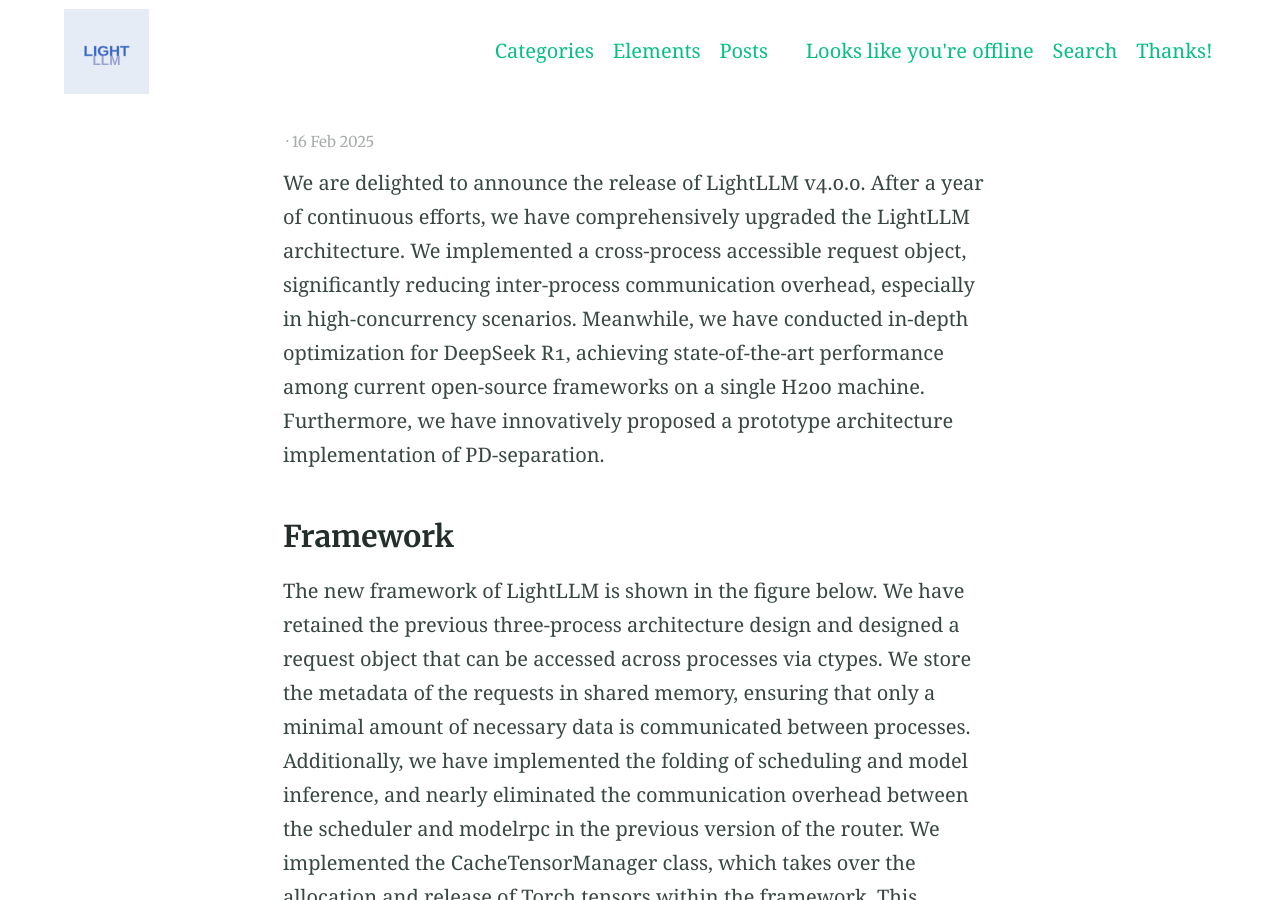
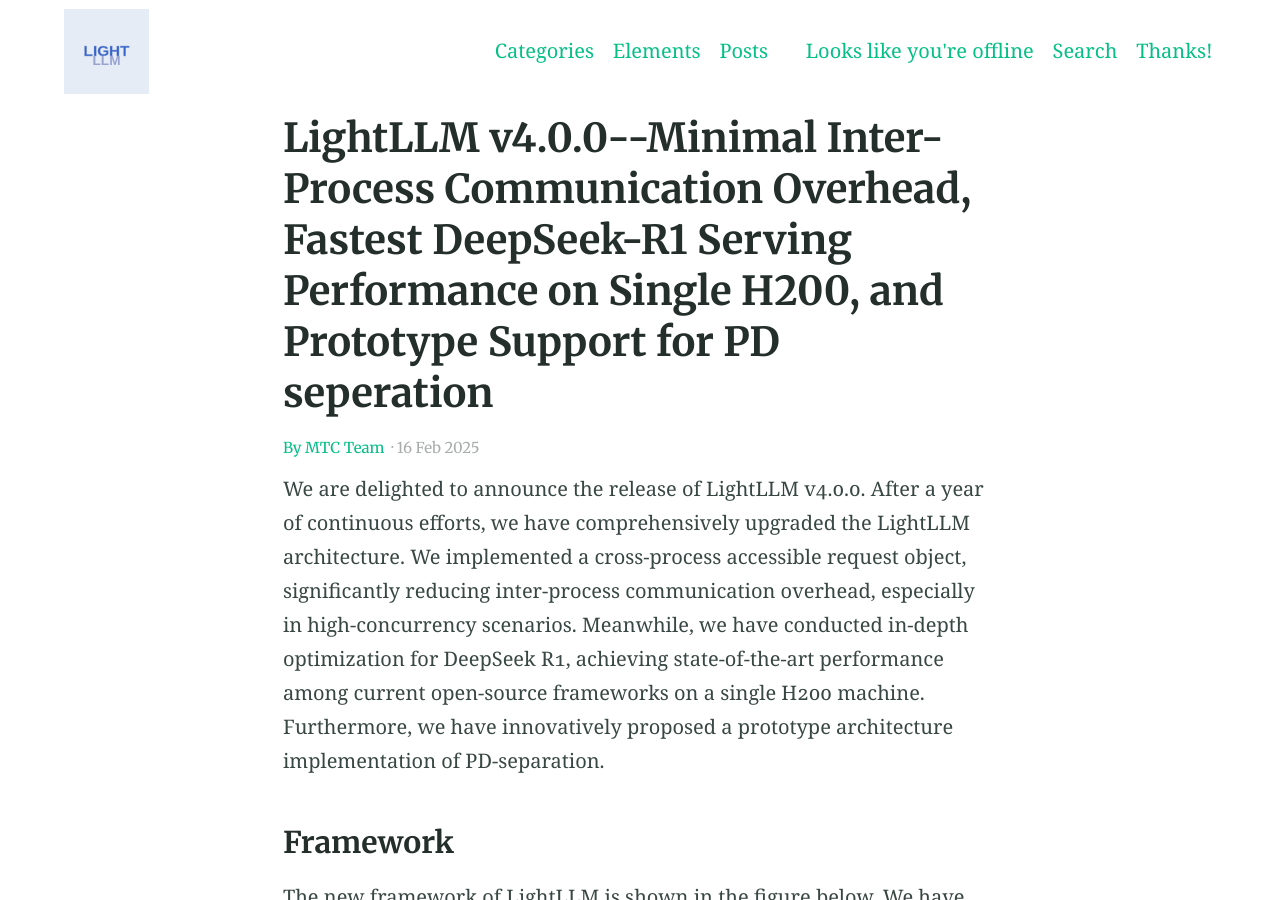
Before and after one commit to ModelTC/lightllm-blog, a Jekyll site: the page built from _posts/2025-02-16-lightllm-v0.1.0.md, in a window 1280 px wide and 900 px high. Built offline with Jekyll 4.4.1, drawn with Linux system fonts in a browser that asks for light colours.

Commit message:
fix title bug

```diff
--- a/_posts/2025-02-16-lightllm-v0.1.0.md
+++ b/_posts/2025-02-16-lightllm-v0.1.0.md
@@ -1,5 +1,5 @@
 ---
-title: LightLLM v4.0.0: Minimal Inter-Process Communication Overhead, Fastest DeepSeek-R1 Serving Performance on Single H200, and Prototype Support for PD seperation
+title: LightLLM v4.0.0--Minimal Inter-Process Communication Overhead, Fastest DeepSeek-R1 Serving Performance on Single H200, and Prototype Support for PD seperation
 categories:
 - By MTC Team
 excerpt: |
```
